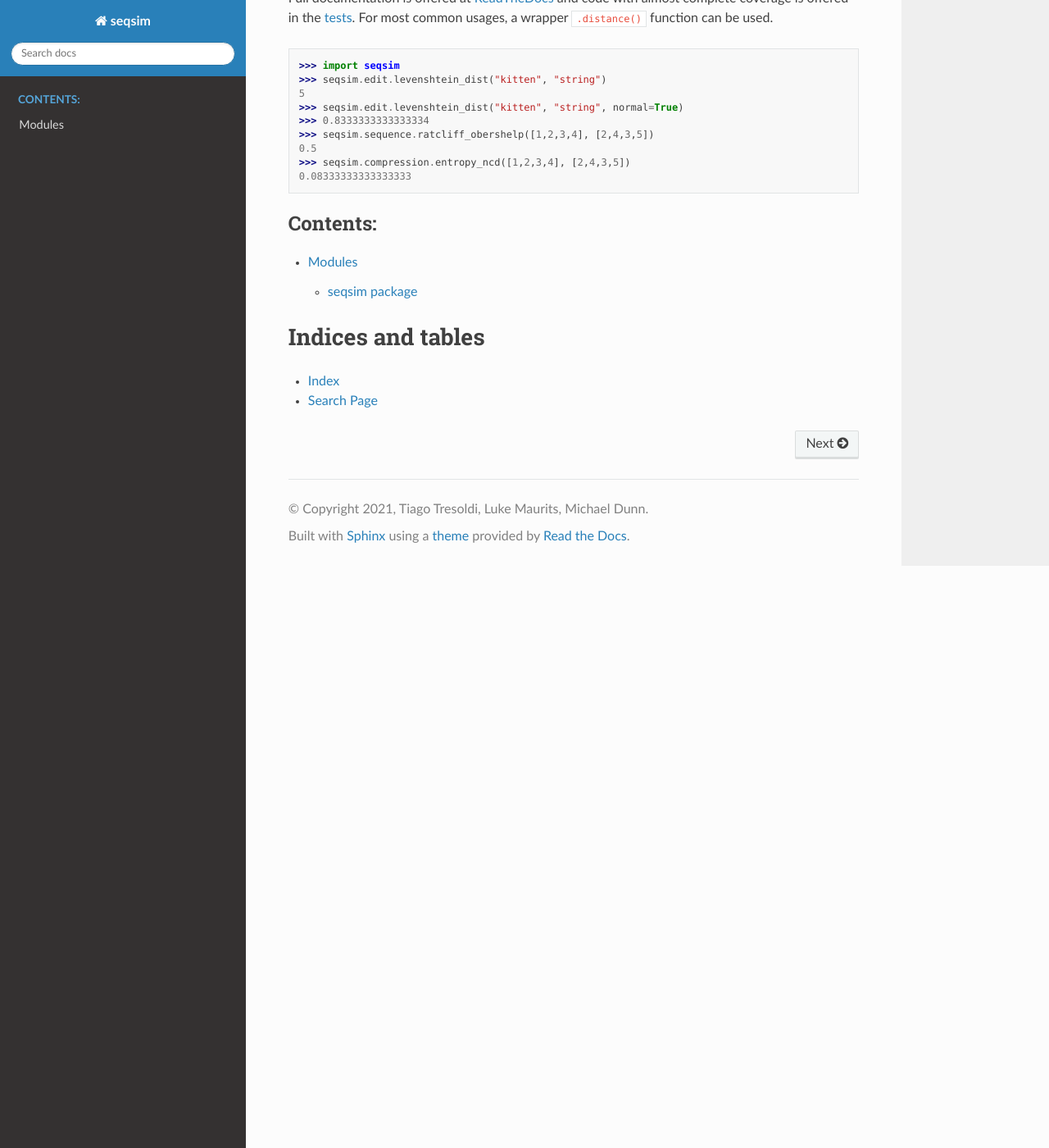
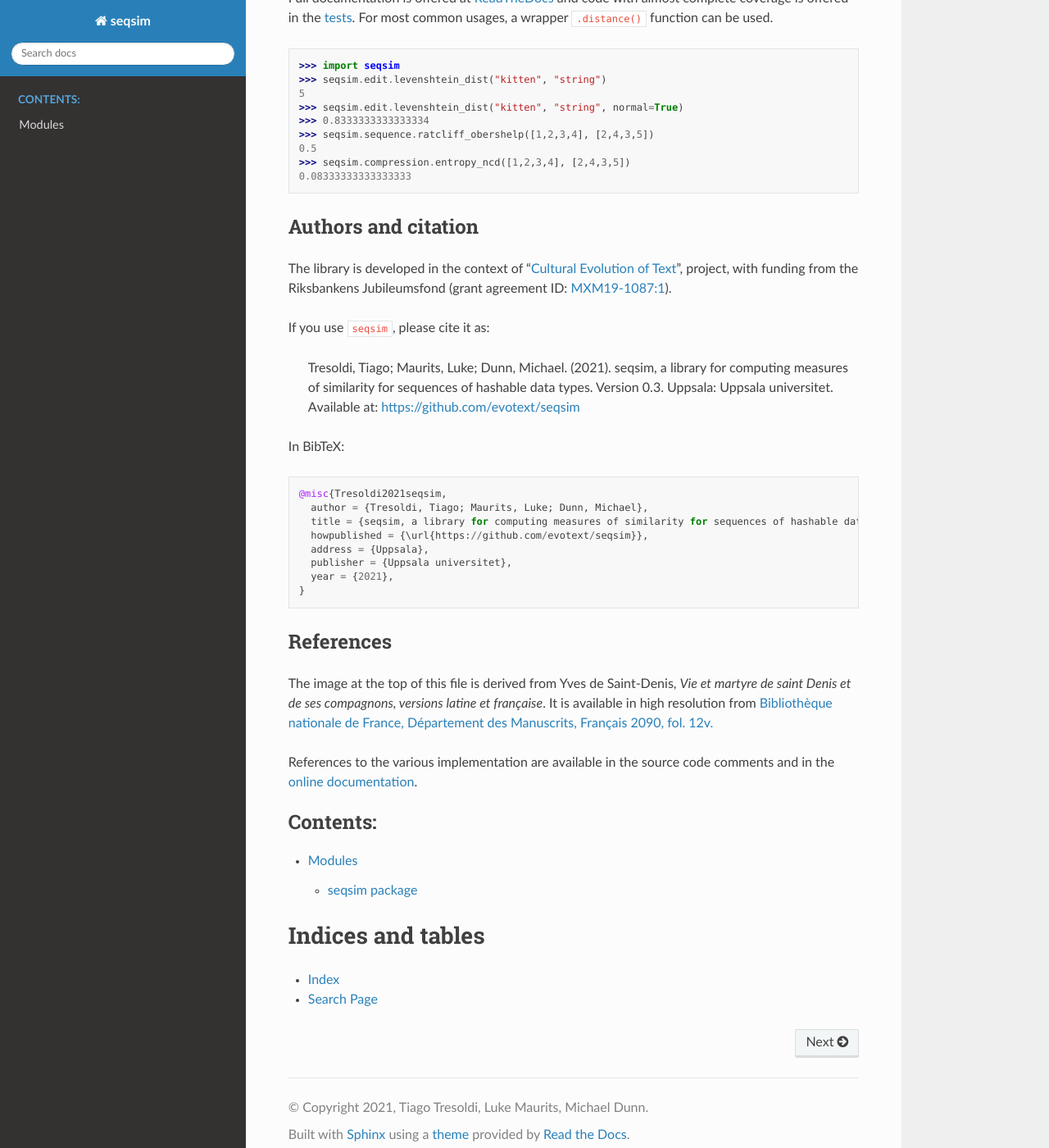
Before and after one commit to evotext/seqsim, a Sphinx documentation site: the page built from docs/index.rst, in a window 1280 px wide and 1400 px high, scrolled down 1175 px. Shown: the whole window at 82% size. Built offline with Sphinx 7.4.7 and the Read the Docs theme 2.0.0, drawn with Linux system fonts in a browser that asks for light colours.

Commit message:
Expand ReadTheDocs index.rst

```diff
--- a/docs/index.rst
+++ b/docs/index.rst
@@ -51,6 +51,50 @@ wrapper ``.distance()`` function can be used.
    >>> seqsim.compression.entropy_ncd([1,2,3,4], [2,4,3,5])
    0.08333333333333333
 
+Authors and citation
+--------------------
+
+The library is developed in the context of “`Cultural Evolution of
+Text`_”, project, with funding from the Riksbankens Jubileumsfond (grant
+agreement ID: `MXM19-1087:1`_).
+
+If you use ``seqsim``, please cite it as:
+
+   Tresoldi, Tiago; Maurits, Luke; Dunn, Michael. (2021). seqsim, a
+   library for computing measures of similarity for sequences of
+   hashable data types. Version 0.3. Uppsala: Uppsala universitet.
+   Available at: https://github.com/evotext/seqsim
+
+In BibTeX:
+
+::
+
+   @misc{Tresoldi2021seqsim,
+     author = {Tresoldi, Tiago; Maurits, Luke; Dunn, Michael},
+     title = {seqsim, a library for computing measures of similarity for sequences of hashable data types. Version 0.3},
+     howpublished = {\url{https://github.com/evotext/seqsim}},
+     address = {Uppsala},
+     publisher = {Uppsala universitet},
+     year = {2021},
+   }
+
+References
+----------
+
+The image at the top of this file is derived from Yves de Saint-Denis,
+*Vie et martyre de saint Denis et de ses compagnons, versions latine et
+française*. It is available in high resolution from `Bibliothèque
+nationale de France, Département des Manuscrits, Français 2090, fol.
+12v.`_
+
+References to the various implementation are available in the source
+code comments and in the `online documentation`_.
+
+.. _Cultural Evolution of Text: https://www.evotext.se
+.. _`MXM19-1087:1`: https://www.rj.se/en/anslag/2019/cultural-evolution-of-texts/
+.. _Bibliothèque nationale de France, Département des Manuscrits, Français 2090, fol. 12v.: http://gallica.bnf.fr/ark:/12148/btv1b8447296x/f30.item
+.. _online documentation: https://seqsim.readthedocs.io/en/latest/?badge=latest
+
 .. _ReadTheDocs: https://seqsim.readthedocs.io/en/latest/?badge=latest
 .. _tests: https://github.com/evotext/seqsim/tree/main/tests
 
```
